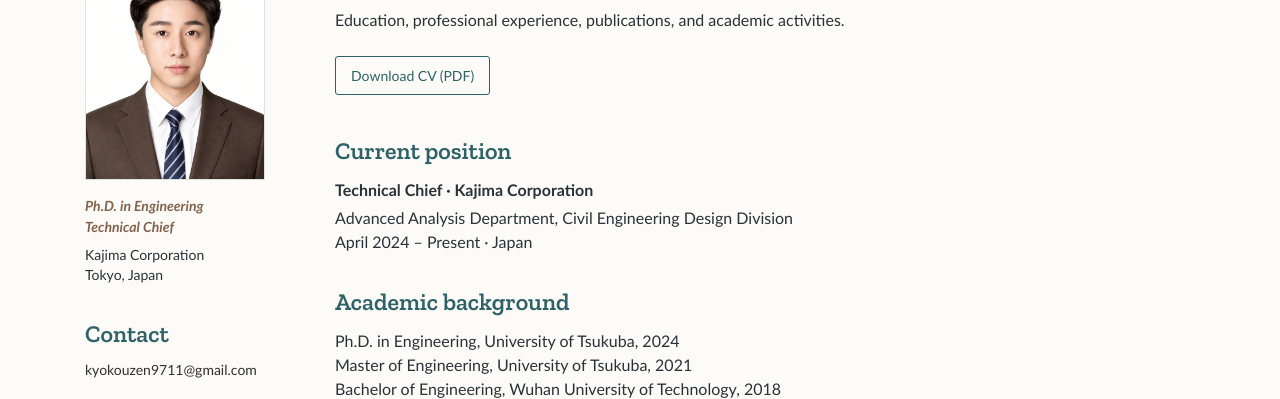
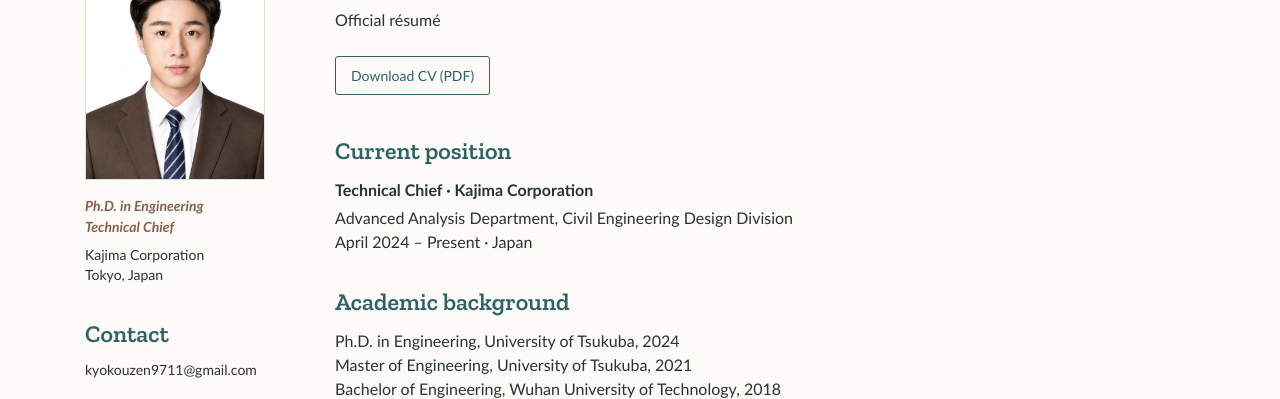
Before and after one commit to kouzen-KYO/kouzen-KYO.github.io, a plain HTML site: page cv.html in a window 1280 px wide. Shown: the part 156-555 px from the top of the page. Drawn offline with nearby package versions, Linux system fonts and the light colour scheme.

Commit message:
Update cv.html

```diff
--- a/cv.html
+++ b/cv.html
@@ -25,7 +25,7 @@
 <a class="researchmap" title="researchmap" aria-label="Haoran Jiang on researchmap" href="https://researchmap.jp/Haoran_Jiang?lang=en"><img src="/researchmap.ico" alt="" width="24" height="24"></a>
 </div>
 </aside><main id="content"><h1>CV<span class="title-icon" aria-hidden="true"><svg aria-hidden="true" fill="none" focusable="false" stroke="currentColor" stroke-linecap="round" stroke-linejoin="round" stroke-width="1.8" viewBox="0 0 24 24"><path d="M14 2H6a2 2 0 0 0-2 2v16a2 2 0 0 0 2 2h12a2 2 0 0 0 2-2V8z"></path><polyline points="14 2 14 8 20 8"></polyline><line x1="16" x2="8" y1="13" y2="13"></line><line x1="16" x2="8" y1="17" y2="17"></line></svg></span></h1>
-<p class="lead">Education, professional experience, publications, and academic activities.</p>
+<p class="lead">Official résumé</p>
 <a class="button" href="/HaoranJiang_CV2026.pdf" download>Download CV (PDF)</a><h2>Current position</h2>
 <h3>Technical Chief · Kajima Corporation</h3>
 <p>Advanced Analysis Department, Civil Engineering Design Division<br>April 2024 – Present · Japan</p>
```
